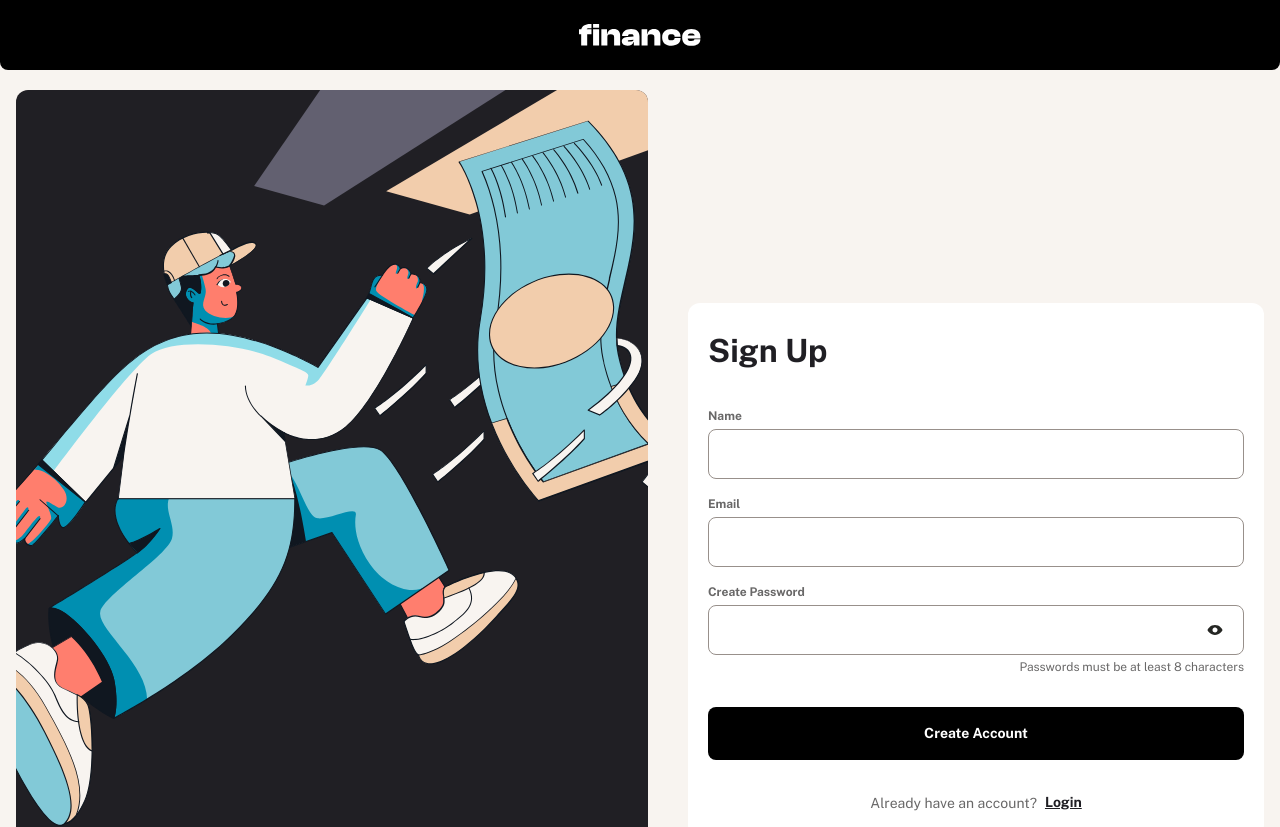
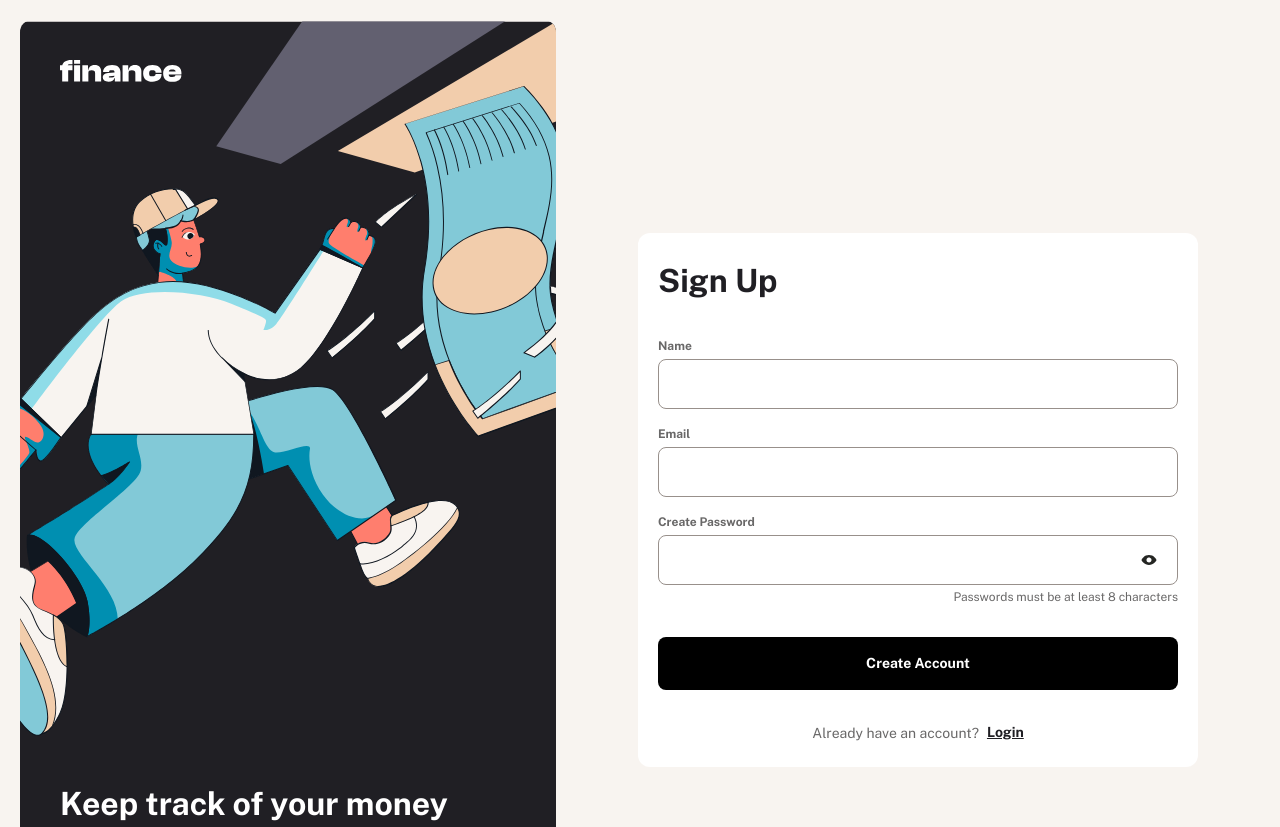
Before and after one commit to David-Henery4/personal-finance-app, a Next.js app: page /signup in a window 1280 px wide. Shown: the top 827 px of the page. Built offline with nearby package versions, Linux system fonts and the light colour scheme.

Commit message:
login-signin-ui-responsive

```diff
--- a/app/(dashboard)/layout.tsx
+++ b/app/(dashboard)/layout.tsx
@@ -7,7 +7,7 @@ export default function RootLayout({
 }) {
   return (
     <html lang="en" className={`${public_sans.variable} antialiased`}>
-      <body className="font-public-sans">{children}</body>
+      <body className="font-public-sans bg-beige-100">{children}</body>
     </html>
   );
 }
--- a/app/(login)/layout.tsx
+++ b/app/(login)/layout.tsx
@@ -9,16 +9,16 @@ export default function RootLayout({
 }) {
   return (
     <html lang="en" className={`${public_sans.variable} antialiased`}>
-      <body className="font-public-sans">
-        <main className="w-full min-h-svh bg-beige-100 grid grid-rows-login grid-cols-login">
-          <div className="w-full px-10 py-6 bg-black grid place-items-center rounded-b-lg col-start-1 col-end-13">
+      <body className="font-public-sans bg-beige-100">
+        <main className="w-full max-w-[1440px] mx-auto min-h-svh grid grid-rows-login grid-cols-login desktop-md:grid-cols-login-desktop">
+          <div className="w-full px-10 py-6 bg-black grid place-items-center rounded-b-lg col-start-1 col-end-13 laptop:hidden">
             <LogoLarge />
           </div>
 
-          <section className="col-start-2 col-end-12 flex justify-center items-center gap-10 py-5">
+          <section className="col-start-2 col-end-12 flex justify-center items-center gap-5 py-5">
             <SigninLoginImg />
 
-            <div className="w-full max-w-xl flex-3">{children}</div>
+            <div className="w-full flex-3">{children}</div>
           </section>
         </main>
       </body>
--- a/app/layout.tsx
+++ b/app/layout.tsx
@@ -9,7 +9,7 @@ export default function RootLayout({
 }) {
   return (
     <html lang="en" className={`${public_sans.variable} antialiased`}>
-      <body className="font-public-sans">{children}</body>
+      <body className="font-public-sans bg-beige-100">{children}</body>
     </html>
   );
 }
--- a/components/global/login-signup/SigninLoginImg.tsx
+++ b/components/global/login-signup/SigninLoginImg.tsx
@@ -1,10 +1,11 @@
 import Image from "next/image";
 import Heading from "../../reused/text/Heading";
 import ParaText from "../../reused/text/ParaText";
+import LargeLogo from "@/public/assets/images/logo-large.svg";
 
 const SigninLoginImg = () => {
   return (
-    <div className="hidden w-full h-[860px] p-10 flex-2 relative rounded-xl overflow-hidden justify-start items-end laptop:flex desktop-sm:h-[960px]">
+    <div className="hidden w-full max-w-[560px] h-[860px] p-10 flex-2 relative rounded-xl overflow-hidden justify-between items-start flex-col laptop:flex desktop-sm:h-[960px]">
       <div className="absolute top-0 left-0 h-full w-full">
         <Image
           src="/assets/images/illustration-authentication.svg"
@@ -12,7 +13,12 @@ const SigninLoginImg = () => {
           height={920}
           alt="Animation of a person chasing a money note"
           className="w-full h-full object-cover object-center"
+          priority
         />
+      </div>
+
+      <div className="relative z-10">
+        <LargeLogo/>
       </div>
 
       <div className="relative max-w-[420px]">
--- a/components/login/LoginModal.tsx
+++ b/components/login/LoginModal.tsx
@@ -4,21 +4,22 @@ import Form from "./form/Form";
 
 const LoginModal = () => {
   return (
-    <div className="w-full bg-white rounded-xl px-5 py-6">
-
+    <div className="w-full max-w-[560px] mx-auto bg-white rounded-xl px-5 py-6">
       <Heading headingType="primary">Login</Heading>
 
-      <Form/>
+      <Form />
 
       <div className="mt-8 w-full flex justify-center items-center gap-2">
         <ParaText bold="N" size="sm" className="text-grey-500">
           Need to create an account?
         </ParaText>
-        <a href="/signup" className="text-sm font-bold text-grey-900 leading-[150%] tracking-[0px] underline">
+        <a
+          href="/signup"
+          className="text-sm font-bold text-grey-900 leading-[150%] tracking-[0px] underline"
+        >
           Sign Up
         </a>
       </div>
-
     </div>
   );
 }
--- a/components/signup/ModalSignup.tsx
+++ b/components/signup/ModalSignup.tsx
@@ -4,7 +4,7 @@ import Form from "./form/Form";
 
 const ModalSignup = () => {
   return (
-    <div className="w-full bg-white rounded-xl px-5 py-6">
+    <div className="w-full max-w-[560px] mx-auto bg-white rounded-xl px-5 py-6">
       <Heading headingType="primary">Sign Up</Heading>
 
       <Form />
--- a/styles/globals.css
+++ b/styles/globals.css
@@ -4,6 +4,7 @@
   /** Breakpoints **/
   --breakpoint-laptop: 64em; /* 1024px */
   --breakpoint-desktop-sm: 73.75em; /* 1180px */
+  --breakpoint-desktop-md: 76.5em; /* 1224px */
 
   /** Fonts **/
   --font-public-sans: var(--font-public-sans);
@@ -44,4 +45,5 @@
   /** Grid Styles **/
   --grid-template-rows-login: min-content 1fr;
   --grid-template-columns-login: 16px repeat(10, 1fr) 16px;
+  --grid-template-columns-login-desktop: 20px repeat(10, 1fr) 20px;
 }
```
